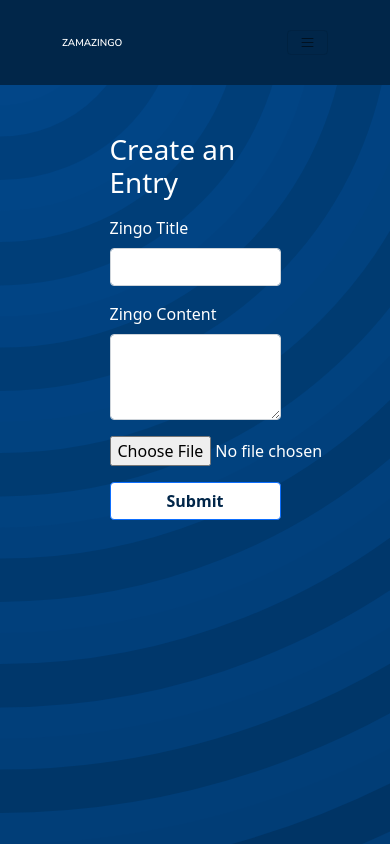
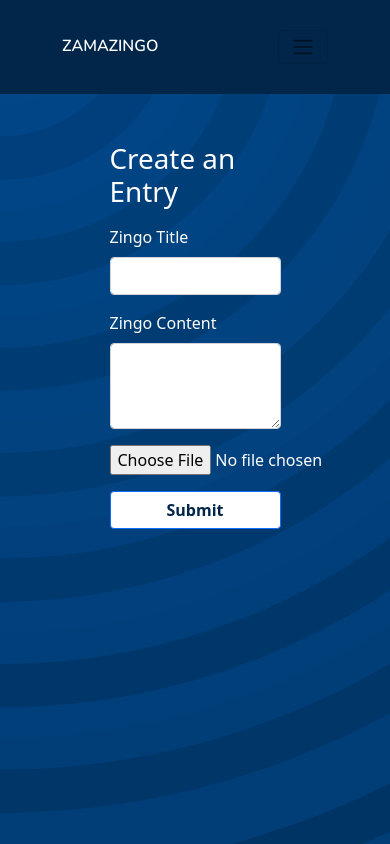
Before and after one commit to AnilYuksel/Blog-Project-Mern, a React (Create React App) app in the folder client/: page /create in a window 390 px wide. Shown: the top 844 px of the page. Built offline with nearby package versions, Linux system fonts and the light colour scheme.

Commit message:
responsive-

```diff
--- a/client/src/App.css
+++ b/client/src/App.css
@@ -333,10 +333,10 @@ p{
     padding: 30px 50px 30px 50px;
   }
   #nav-up h1{
-    font-size: x-small;
+    font-size: medium;
   }
   #nav-up button{
-    font-size: x-small;
+    font-size: medium;
   }
   #search-div {
     width: 75%;
```
